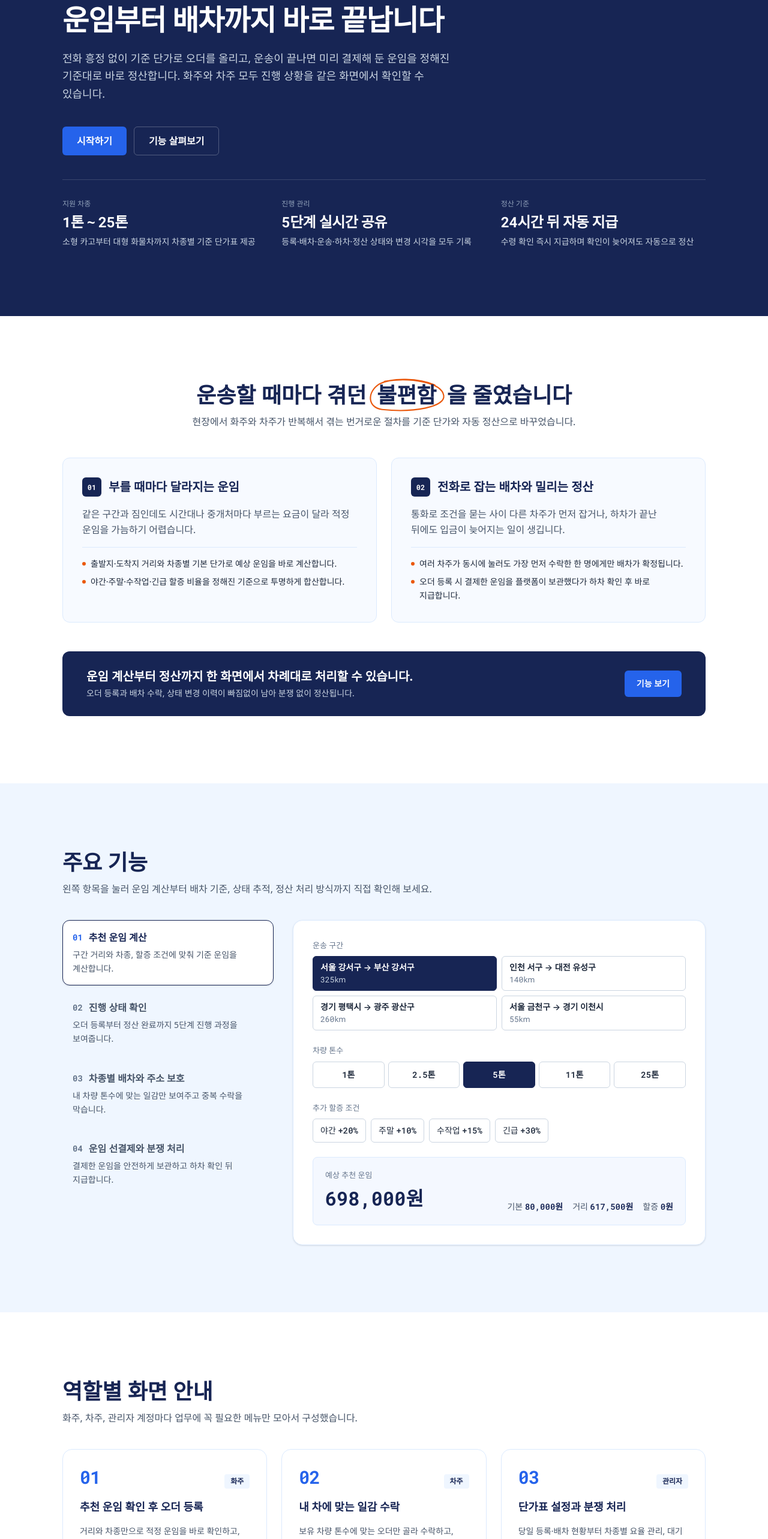
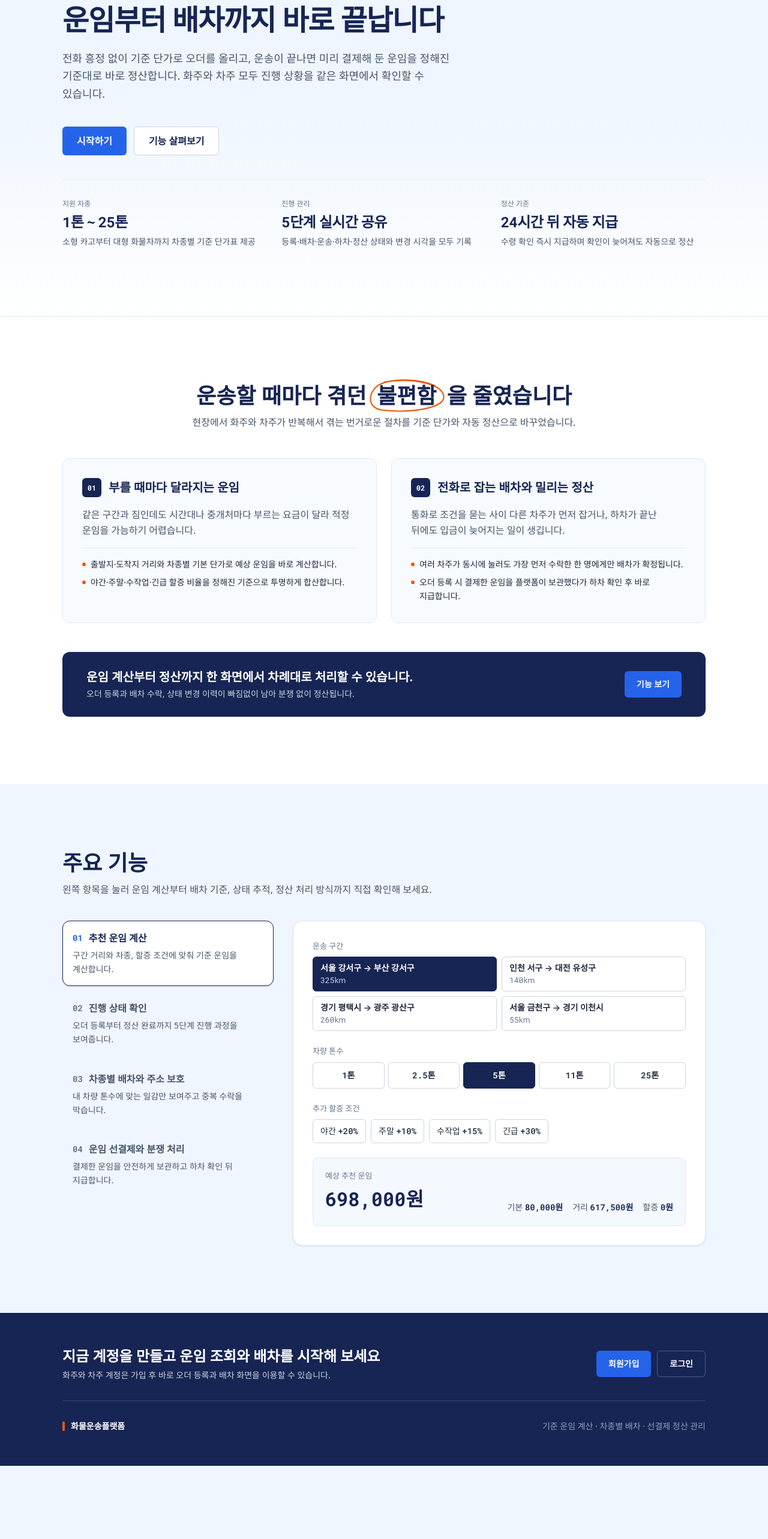
Before and after one commit to gmeag01/FreightShippingPlatformProject-, a React (Vite) app in the folder frontend/: page / in a window 1280 px wide. Shown: the part 234-2800 px from the top of the page at 60% size. After the commit the page ends 2678 px from the top, so only its background shows below. Built offline with nearby package versions, Linux system fonts and the light colour scheme; a web font is replaced by a local one.

Commit message:
refactor: brighten top hero/header and remove roles section

```diff
--- a/frontend/src/pages/LandingPage.js
+++ b/frontend/src/pages/LandingPage.js
@@ -8,7 +8,6 @@ import { formatNumber } from '../order/presentation';
 const SECTION_LINKS = [
   { id: 'problem', label: '문제 해결' },
   { id: 'features', label: '주요 기능' },
-  { id: 'roles', label: '역할별 안내' },
 ];
 
 // 히어로 하단 핵심 지표 3종.
@@ -200,52 +199,6 @@ const SETTLEMENT_ITEMS = [
   },
 ];
 
-// 역할별 화면 안내 카드 목록.
-const ROLE_CARDS = [
-  {
-    number: '01',
-    role: '화주',
-    title: '추천 운임 확인 후 오더 등록',
-    summary:
-      '거리와 차종만으로 적정 운임을 바로 확인하고, 운송 현황과 정산까지 한 화면에서 봅니다.',
-    items: [
-      '구간·차종·할증별 추천 운임 계산',
-      '5단계 운송 진행 상태와 이력 조회',
-      '이상 발생 시 분쟁 신고 및 처리 확인',
-    ],
-    to: '/signup?role=SHIPPER',
-    ctaLabel: '화주로 시작하기',
-  },
-  {
-    number: '02',
-    role: '차주',
-    title: '내 차에 맞는 일감 수락',
-    summary:
-      '보유 차량 톤수에 맞는 오더만 골라 수락하고, 하차 완료 뒤 정해진 기한 안에 지급받습니다.',
-    items: [
-      '차량 정보에 맞춘 오더 목록 확인',
-      '배차 확정 후 상·하차 상세주소 열람',
-      '수령 확인 즉시 및 24시간 자동 정산',
-    ],
-    to: '/signup?role=DRIVER',
-    ctaLabel: '차주로 시작하기',
-  },
-  {
-    number: '03',
-    role: '관리자',
-    title: '단가표 설정과 분쟁 처리',
-    summary:
-      '당일 등록·배차 현황부터 차종별 요율 관리, 대기 분쟁 판결과 회원 관리까지 통합 운영합니다.',
-    items: [
-      '오늘 등록·배차·완료 대시보드 확인',
-      '차종별 기본요금과 할증률 실시간 조정',
-      '대기 분쟁 처리 및 과거 판결 이력 조회',
-    ],
-    to: '/login',
-    ctaLabel: '관리자 로그인',
-  },
-];
-
 // 기본·거리·할증 금액과 1,000원 단위 반올림 추천 운임을 계산한다.
 function calculateSimulatedFare(route, vehicleRate, selectedSurcharges) {
   const baseFare = vehicleRate.baseFare;
@@ -304,14 +257,14 @@ function MetricValue({ parts }) {
   );
 }
 
-// 상단 고정 헤더: 로고, 섹션 이동 링크, 로그인·회원가입 버튼을 배치한다.
+// 상단 고정 헤더: 밝은 배경 위에 로고, 섹션 이동 링크, 로그인·회원가입 버튼을 배치한다.
 function LandingHeader({ me, onLogout }) {
   return (
-    <header className="bg-ink/95 sticky top-0 z-30 border-b border-white/10 backdrop-blur-sm">
+    <header className="border-line sticky top-0 z-30 border-b bg-white/95 backdrop-blur-sm">
       <div className="mx-auto flex h-16 max-w-280 items-center justify-between gap-4 px-4 sm:px-6">
-        <Link to="/" className="flex items-center gap-2.5 transition-opacity hover:opacity-90">
+        <Link to="/" className="flex items-center gap-2.5 transition-opacity hover:opacity-80">
           <span className="bg-signal h-5 w-1 rounded-full" aria-hidden="true" />
-          <strong className="text-base font-bold tracking-tight text-white sm:text-lg">
+          <strong className="text-ink text-base font-bold tracking-tight sm:text-lg">
             화물운송플랫폼
           </strong>
         </Link>
@@ -321,7 +274,7 @@ function LandingHeader({ me, onLogout }) {
             <a
               key={linkItem.id}
               href={`#${linkItem.id}`}
-              className="text-sm font-medium text-slate-300 transition-colors hover:text-white"
+              className="text-muted hover:text-ink text-sm font-medium transition-colors"
             >
               {linkItem.label}
             </a>
@@ -339,7 +292,7 @@ function HeaderAuthActions({ me, onLogout }) {
   if (me) {
     return (
       <div className="flex items-center gap-2 sm:gap-3">
-        <span className="hidden items-center rounded-sm bg-white/10 px-2.5 py-1 text-xs font-semibold text-slate-200 sm:inline-flex">
+        <span className="bg-ground text-ink hidden items-center rounded-sm px-2.5 py-1 text-xs font-semibold sm:inline-flex">
           {ROLE_LABEL[me.role]} · {me.name}
         </span>
         <Link
@@ -351,7 +304,7 @@ function HeaderAuthActions({ me, onLogout }) {
         <button
           type="button"
           onClick={onLogout}
-          className="inline-flex min-h-10 items-center justify-center rounded-md border border-white/25 px-3 text-sm font-semibold whitespace-nowrap text-slate-200 hover:bg-white/10"
+          className="border-line-strong text-ink inline-flex min-h-10 items-center justify-center rounded-md border bg-white px-3 text-sm font-semibold whitespace-nowrap hover:bg-slate-50"
         >
           로그아웃
         </button>
@@ -363,7 +316,7 @@ function HeaderAuthActions({ me, onLogout }) {
     <div className="flex items-center gap-2">
       <Link
         to="/login"
-        className="inline-flex min-h-10 items-center justify-center rounded-md border border-white/25 px-3.5 text-sm font-semibold whitespace-nowrap text-white hover:bg-white/10"
+        className="border-line-strong text-ink inline-flex min-h-10 items-center justify-center rounded-md border bg-white px-3.5 text-sm font-semibold whitespace-nowrap hover:bg-slate-50"
       >
         로그인
       </Link>
@@ -377,22 +330,22 @@ function HeaderAuthActions({ me, onLogout }) {
   );
 }
 
-// 첫 화면 히어로 배너: 헤드라인, 보조 설명, 시작 버튼, 상세 지표를 배치한다.
+// 첫 화면 히어로 배너: 밝은 하늘색 그라데이션 배경에 헤드라인, 보조 설명, 시작 버튼, 상세 지표를 배치한다.
 function HeroBannerSection({ me }) {
   const primaryHref = me ? ROLE_HOME[me.role] : '/signup';
   const primaryLabel = me ? '내 화면으로 이동' : '시작하기';
 
   return (
-    <section className="bg-ink relative overflow-hidden py-20 text-white sm:py-28">
+    <section className="border-line via-ground relative overflow-hidden border-b bg-gradient-to-b from-blue-50 to-white py-20 sm:py-28">
       <div className="mx-auto flex max-w-280 flex-col gap-10 px-4 sm:px-6">
         <div className="flex flex-col gap-5">
-          <h1 className="max-w-3xl text-3xl leading-snug font-bold tracking-tight sm:text-5xl sm:leading-tight">
+          <h1 className="text-ink max-w-3xl text-3xl leading-snug font-bold tracking-tight sm:text-5xl sm:leading-tight">
             거리와 차종만 고르면
             <br />
             운임부터 배차까지 바로 끝납니다
           </h1>
 
-          <p className="max-w-2xl text-base leading-relaxed text-slate-300 sm:text-lg">
+          <p className="text-muted max-w-2xl text-base leading-relaxed sm:text-lg">
             전화 흥정 없이 기준 단가로 오더를 올리고, 운송이 끝나면 미리 결제해 둔 운임을 정해진
             기준대로 바로 정산합니다. 화주와 차주 모두 진행 상황을 같은 화면에서 확인할 수 있습니다.
           </p>
@@ -407,20 +360,20 @@ function HeroBannerSection({ me }) {
           </Link>
           <a
             href="#features"
-            className="inline-flex min-h-12 items-center justify-center rounded-md border border-white/25 px-6 text-base font-semibold text-white transition-colors hover:bg-white/10"
+            className="border-line-strong text-ink inline-flex min-h-12 items-center justify-center rounded-md border bg-white px-6 text-base font-semibold transition-colors hover:bg-slate-50"
           >
             기능 살펴보기
           </a>
         </div>
 
-        <dl className="grid grid-cols-1 gap-6 border-t border-white/15 pt-8 sm:grid-cols-3">
+        <dl className="border-line grid grid-cols-1 gap-6 border-t pt-8 sm:grid-cols-3">
           {HERO_METRICS.map((metric) => (
             <div key={metric.label} className="flex flex-col gap-1.5">
-              <dt className="text-xs font-medium text-slate-400">{metric.label}</dt>
-              <dd className="text-xl font-bold tracking-tight text-white sm:text-2xl">
+              <dt className="text-subtle text-xs font-medium">{metric.label}</dt>
+              <dd className="text-ink text-xl font-bold tracking-tight sm:text-2xl">
                 <MetricValue parts={metric.parts} />
               </dd>
-              <p className="text-xs leading-relaxed text-slate-300 sm:text-sm">{metric.desc}</p>
+              <p className="text-muted text-xs leading-relaxed sm:text-sm">{metric.desc}</p>
             </div>
           ))}
         </dl>
@@ -836,66 +789,6 @@ function FeatureShowcaseSection() {
   );
 }
 
-// 역할별 화면 안내 섹션: 화주·차주·관리자 역할을 3열 카드로 보여 준다.
-function RolesSection() {
-  const { elementRef, isVisible } = useScrollReveal();
-
-  return (
-    <section id="roles" ref={elementRef} className="bg-white py-20 sm:py-28">
-      <div
-        className={`mx-auto flex max-w-280 flex-col gap-10 px-4 sm:px-6 ${revealClass(isVisible)}`}
-      >
-        <div className="flex flex-col gap-3">
-          <h2 className="text-ink text-2xl font-bold sm:text-4xl">역할별 화면 안내</h2>
-          <p className="text-muted max-w-2xl text-sm sm:text-base">
-            화주, 차주, 관리자 계정마다 업무에 꼭 필요한 메뉴만 모아서 구성했습니다.
-          </p>
-        </div>
-
-        <div className="grid gap-6 lg:grid-cols-3">
-          {ROLE_CARDS.map((card) => (
-            <article
-              key={card.number}
-              className="border-line flex flex-col justify-between gap-6 rounded-2xl border bg-white p-6 transition-shadow hover:shadow-md sm:p-7"
-            >
-              <div className="flex flex-col gap-4">
-                <div className="flex items-baseline justify-between">
-                  <span className="text-primary font-num text-3xl font-bold tracking-tight">
-                    {card.number}
-                  </span>
-                  <span className="bg-ground text-ink rounded-sm px-2.5 py-1 text-xs font-semibold">
-                    {card.role}
-                  </span>
-                </div>
-                <h3 className="text-ink text-lg font-bold">{card.title}</h3>
-                <p className="text-muted text-sm leading-relaxed">{card.summary}</p>
-                <ul className="border-line flex flex-col gap-2 border-t pt-4">
-                  {card.items.map((item) => (
-                    <li key={item} className="text-copy flex items-center gap-2 text-sm">
-                      <span
-                        className="bg-primary h-1.5 w-1.5 shrink-0 rounded-full"
-                        aria-hidden="true"
-                      />
-                      <span>{item}</span>
-                    </li>
-                  ))}
-                </ul>
-              </div>
-
-              <Link
-                to={card.to}
-                className="border-line-strong text-ink inline-flex min-h-11 items-center justify-center rounded-md border bg-white px-4 text-sm font-semibold transition-colors hover:bg-slate-50"
-              >
-                {card.ctaLabel}
-              </Link>
-            </article>
-          ))}
-        </div>
-      </div>
-    </section>
-  );
-}
-
 // 하단 푸터: 간단한 가입 안내와 서비스명, 로그인·회원가입 링크를 배치한다.
 function LandingFooter({ me }) {
   return (
@@ -954,7 +847,6 @@ export default function LandingPage() {
         <HeroBannerSection me={me} />
         <ProblemSection />
         <FeatureShowcaseSection />
-        <RolesSection />
       </main>
       <LandingFooter me={me} />
     </div>
```
